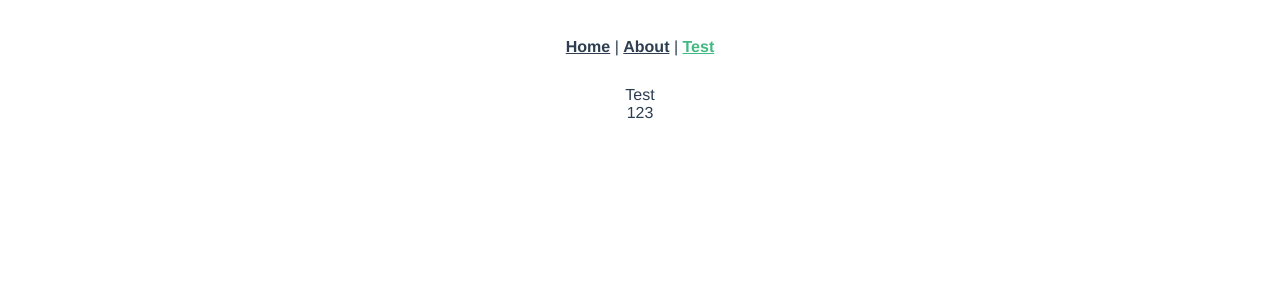
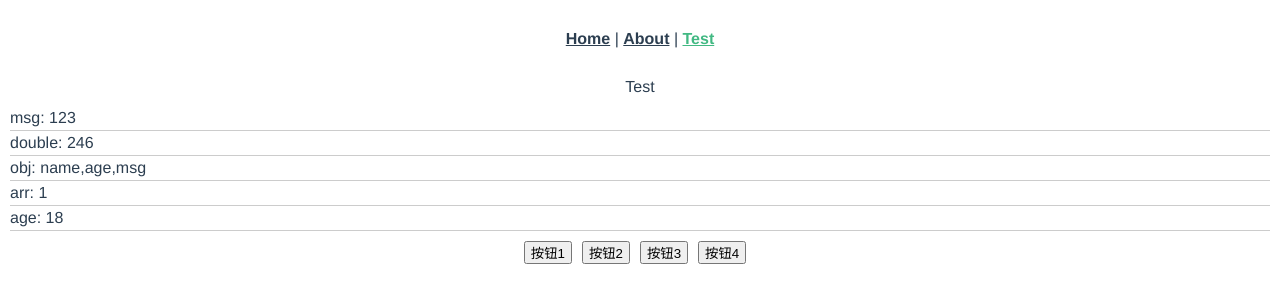
Before and after one commit to MusicTen/vue3-demo, a Vue app: page /#/test in a window 1280 px wide. Shown: the top 302 px of the page. Built offline with nearby package versions, Linux system fonts and the light colour scheme.

Commit message:
工具函数

```diff
--- a/src/App.vue
+++ b/src/App.vue
@@ -8,6 +8,10 @@
 </template>
 
 <style lang="scss">
+* {
+  margin: 0;
+  padding: 0;
+}
 #app {
   font-family: Avenir, Helvetica, Arial, sans-serif;
   -webkit-font-smoothing: antialiased;
--- a/src/views/Test.vue
+++ b/src/views/Test.vue
@@ -1,23 +1,136 @@
 <template>
-  <div>Test</div>
-  <div>{{ msg }}</div>
+  <!-- 在vue3中templeate模板的使用方式基本没有发生任何变化
+  唯一要注意的就是在模板中使用到的任何响应式数据都要在setup函数中返回（包括方法） -->
+  <div ref="test">Test</div>
+  <ul>
+    <li>msg: {{ msg }}</li>
+    <li>double: {{ double }}</li>
+    <li>obj: {{ Object.keys(obj).toString() }}</li>
+    <li>arr: {{ arr[0] }}</li>
+    <li>age: {{ age }}</li>
+  </ul>
+  <div class="btn">
+    <button @click="handleMsg">按钮1</button>
+    <button @click="handleAge">按钮2</button>
+    <button @click="handleName">按钮3</button>
+    <button>按钮4</button>
+  </div>
 </template>
 <script>
+// 在vue3中，通过把大多数的全局API和内部的helper作为ES模块导出来实现减少打包体积
+// 这样就能允许现代的打包工具对模块的依赖做静态分析，并且舍弃没有使用到的代码
+// 模板编译器同样会生成tree-shaking友好的代码，只有模板中实际使用的功能才会在生成的代码中导入相应的helper
+import {
+  ref,
+  reactive,
+  computed,
+  watch,
+  watchEffect,
+  toRef, // 把reactive对象上的一个属性变成ref
+  // toRefs, // 把一个响应式对象转换成普通对象，该普通对象的每个property都是一个ref
+  // readonly,
+  // isRef, // 判断一个值是否是ref
+  // isProxy, // 判断一个对象是否是由reactive或者readonly方法创建的代理
+  // isReactive, // 判断一个对象是否是由reactive创建的响应式代理
+  // isReadonly, // 判断一个对象是否是由readonly创建的只读代理
+  // provide, // 依赖注入
+  // inject,
+  onMounted,
+  onUpdated,
+  onUnmounted
+} from 'vue'
+
 export default {
   name: 'test',
   setup(props, context) {
-    const msg = 123;
-    console.log('setup');
-    console.log('props:', props, 'context:', context);
-    return { msg };
-  },
+    console.log('setup')
+    console.log('props:', props, 'context:', context)
+    // ref
+    const msg = ref(123)
+    // 注意setup返回的ref在模板中会自动解开，不需要写.value【setup内部需要.value】
+    const handleMsg = () => {
+      console.log('按钮1点击了')
+      msg.value++
+    }
+    // reactive
+    const obj = reactive({
+      name: 'vue3',
+      age: 18,
+      msg
+    })
+    const handleName = () => {
+      obj.name = 'vue'
+      obj.gender = 'male'
+    }
+    const arr = reactive([1, 2])
+
+    // toRef
+    const age = toRef(obj, 'age')
+    const handleAge = () => {
+      age.value++
+    }
+
+    // computed
+    const double = computed(() => msg.value * 2)
+
+    // watch
+    watch(
+      () => obj.age,
+      (newAge, oldAge) => {
+        console.log(newAge, oldAge)
+      }
+    )
+    watchEffect(() => {
+      // watch 副作用函数 首次加载会触发,当值发生变化也会触发
+      console.log('年龄:', age.value)
+      console.log('年龄:', obj.age)
+    })
+    const test = ref(null)
+    // 生命周期
+    onMounted(() => {
+      console.log('mounted')
+      console.log(test.value)
+    })
+    onUpdated(() => {
+      console.log('updated')
+    })
+    onUnmounted(() => {
+      console.log('unmounted')
+    })
+
+    return {
+      msg,
+      obj,
+      arr,
+      age,
+      double,
+      test,
+      handleMsg,
+      handleAge,
+      handleName
+    }
+  }
   // beforeCreate() {
   //   console.log('beforeCreate');
   // },
   // created() {
   //   console.log('created');
   // },
-};
+}
 </script>
-<style>
+
+<style lang="scss" scoped>
+  ul {
+    padding: 10px;
+    list-style: none;
+    text-align: left;
+    li {
+      line-height: 1.5em;
+      border-bottom: 1px solid #ccc;
+    }
+  }
+  .btn > button {
+    padding: 0 5px;
+    margin-right: 10px;
+  }
 </style>
```
Also changed, not shown: src/assets/Composition API.png (added), 1 other file (tests, documents, lock files or other folders).
